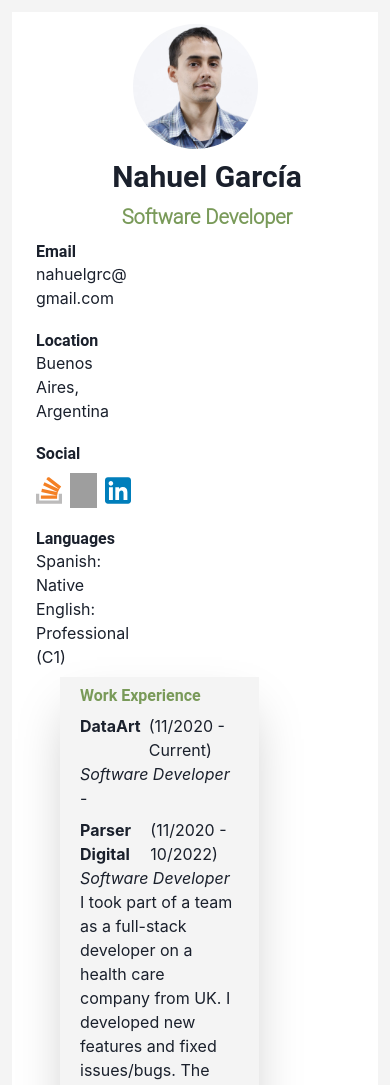
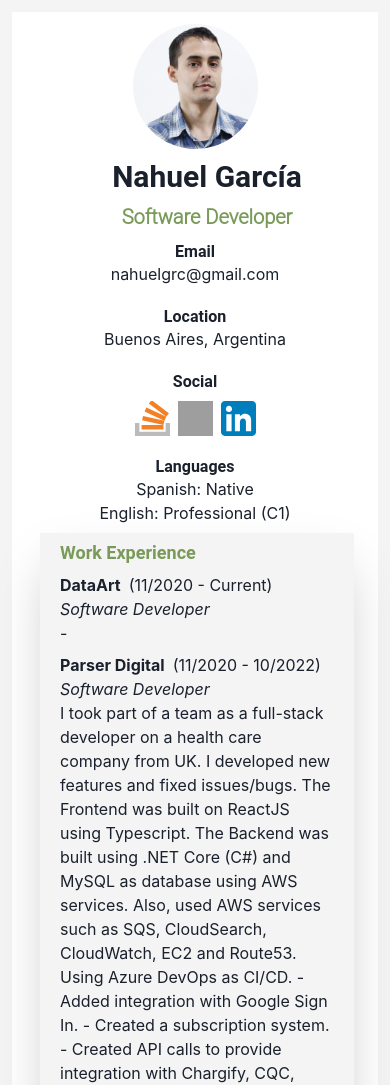
Before and after one commit to Nahuelgrc/web-cv, a React (Vite) app: page / in a window 390 px wide. Shown: the top 1085 px of the page. Built offline with nearby package versions, Linux system fonts and the light colour scheme; grey boxes are pictures that could not be loaded.

Commit message:
Implement responsive in contact information

```diff
--- a/src/components/JobExperience.tsx
+++ b/src/components/JobExperience.tsx
@@ -6,7 +6,7 @@ export const JobExperience = ({ jobExperienceList }: any) => {
   return (
     <Stack pb={3}>
       <Stack bg="#F4F4F4" px={5} py={2} boxShadow="2xl">
-        <Heading fontSize="md" color="custom.100">
+        <Heading fontSize="lg" color="custom.100">
           Work Experience
         </Heading>
         {jobExperienceList.map((jobExperience: IJobExperience) => (
--- a/src/sections/PersonalInformation.tsx
+++ b/src/sections/PersonalInformation.tsx
@@ -23,7 +23,11 @@ export const PersonalInformation = ({
 
   return (
     <Stack direction={{ base: "column", md: "row" }} w="full" mt={3}>
-      <Stack w={leftWidthSize}>
+      <Stack
+        w={{ base: "full", md: leftWidthSize }}
+        textAlign={{ base: "center", md: "start" }}
+        alignItems={{ base: "center", md: "inherit" }}
+      >
         <Box>
           <Heading fontSize="md">Email</Heading>
           <Text fontSize="md">{email}</Text>
@@ -35,7 +39,10 @@ export const PersonalInformation = ({
         <Social socialList={socialList} />
         <Languages languageList={languageList} />
       </Stack>
-      <Box w={rightWidthSize} pl={spaceBetweenSizes}>
+      <Box
+        w={{ base: "full", md: rightWidthSize }}
+        pl={{ base: 1, md: spaceBetweenSizes }}
+      >
         <JobExperience jobExperienceList={jobExperienceList} />
         <UniversityExperience
           universityExperienceList={universityExperienceList}
```
